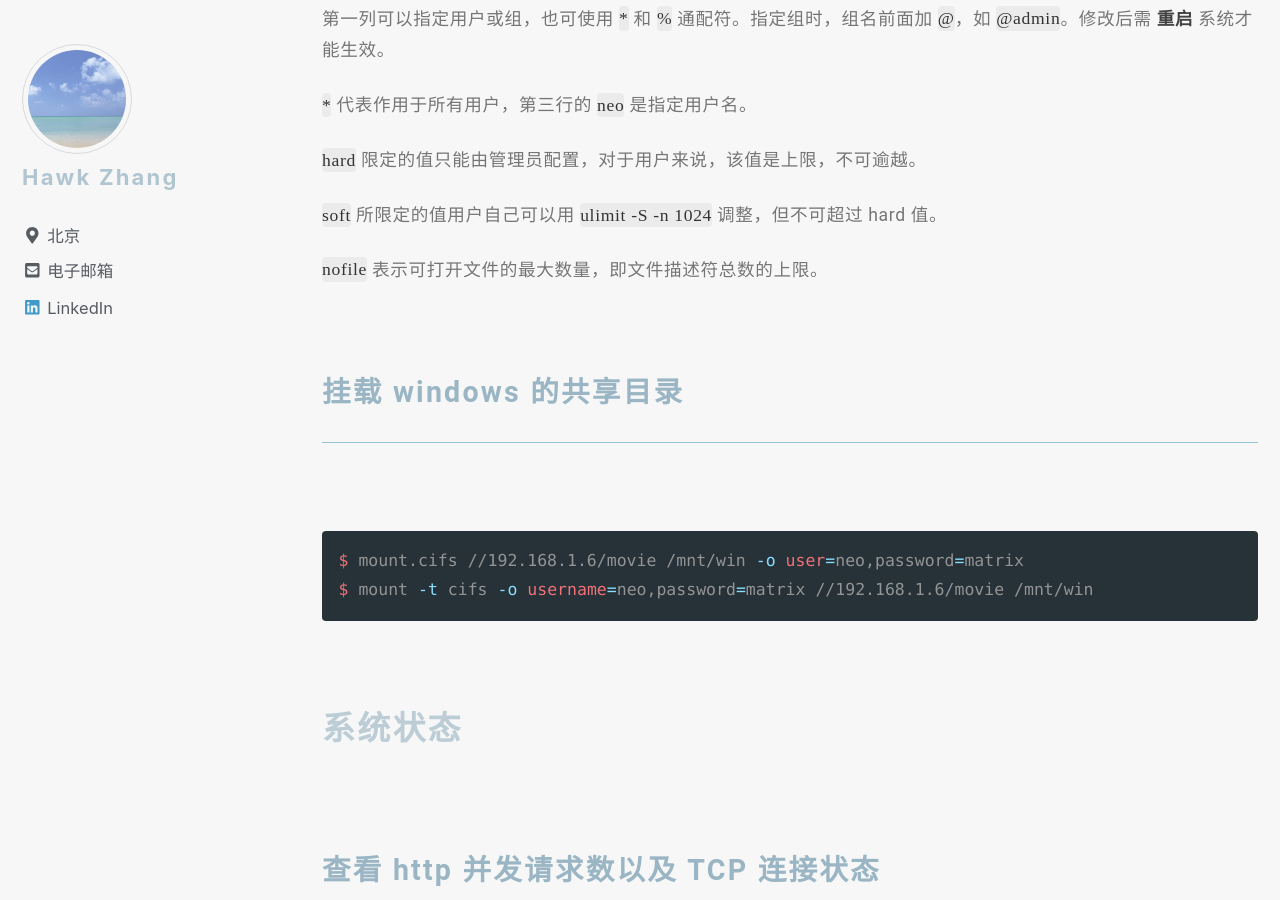
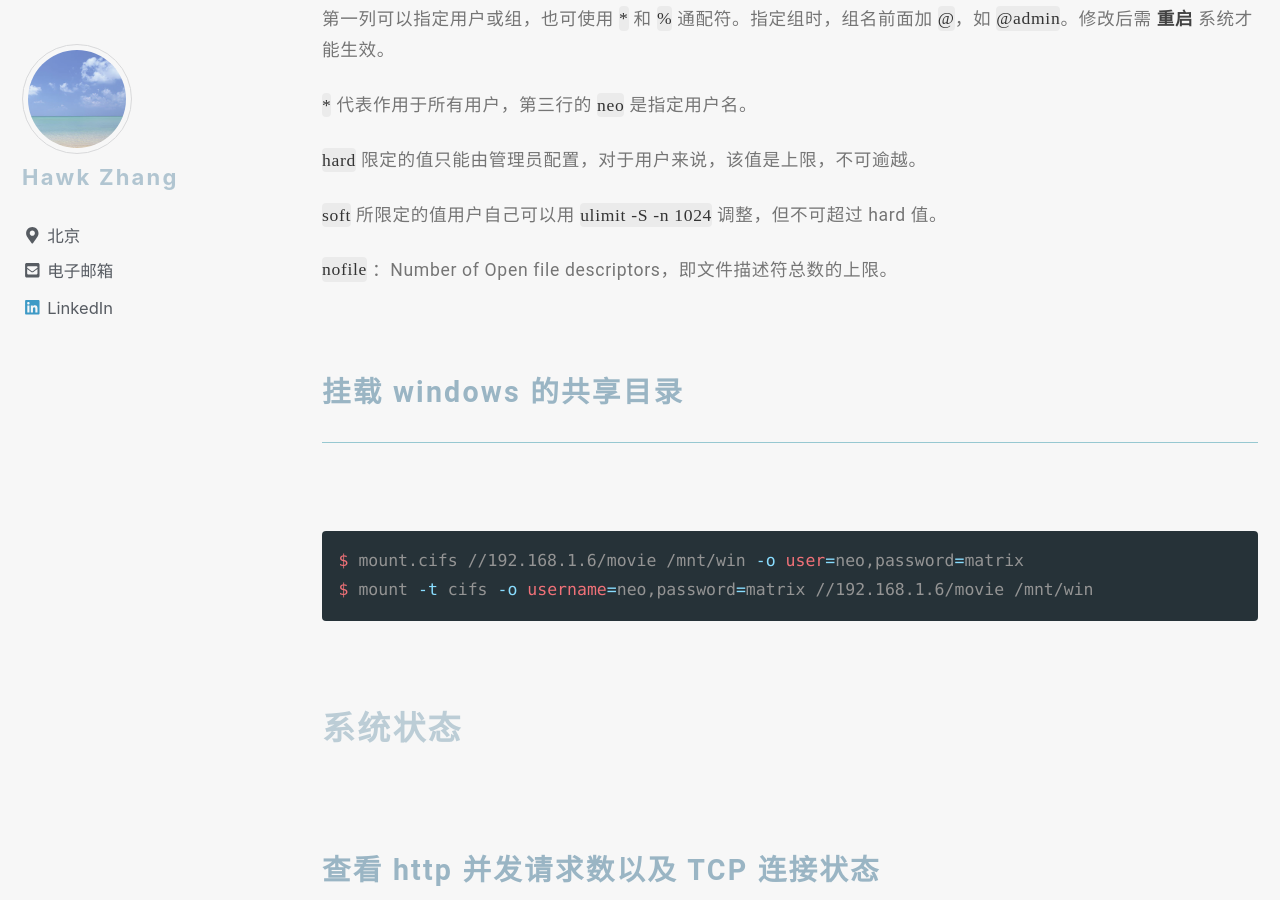
Before and after one commit to narru888/linotes_note, a Jekyll site: the page built from _posts/devop/2017-05-01-interview.md, in a window 1280 px wide and 900 px high, scrolled down 1388 px. Built offline with Jekyll 4.4.1, drawn with Linux system fonts in a browser that asks for light colours; nearby versions of some CDN libraries; a script that is not in the unit is left out.

Commit message:
update on 2018-12-07 15:54:01 CST

```diff
--- a/_posts/devop/2017-05-01-interview.md
+++ b/_posts/devop/2017-05-01-interview.md
@@ -40,7 +40,7 @@ neo hard nofile 10240
 
 `soft` 所限定的值用户自己可以用 `ulimit -S -n 1024` 调整，但不可超过 hard 值。
 
-`nofile` 表示可打开文件的最大数量，即文件描述符总数的上限。
+`nofile` ：Number of Open file descriptors，即文件描述符总数的上限。
 
 
 ### 挂载 windows 的共享目录
```
